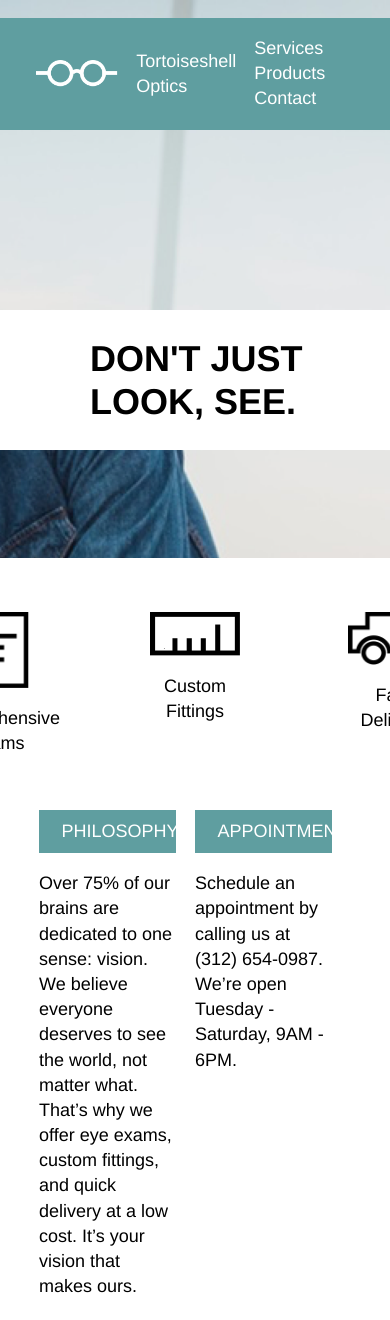
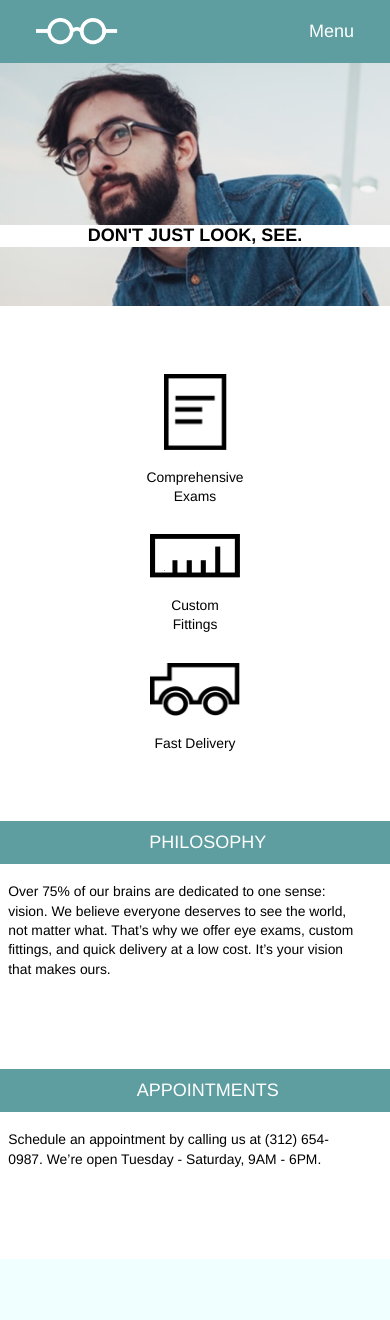
Before and after one commit to Jsheen21/Tortoiseshell, a plain HTML site: page index.html in a window 390 px wide. Shown: the top 1320 px of the page. Drawn offline with Linux system fonts and the light colour scheme.

Commit message:
media query done tortoiseshell complete.

```diff
--- a/resources/css/style.css
+++ b/resources/css/style.css
@@ -83,14 +83,57 @@ h1 {
 
 
 @media only screen and (max-width: 1024px) {
+  header {
+    height: 22rem;
+    padding-top: 0;
+  }
+
+  nav.container {
+    max-width: 100%;
+  }
+  .main-banner {
+    padding: 0.75rem 4rem;
+    margin-top: 5rem;
+    margin-right: 2rem;
+  }
+
+  .main-banner h1 {
+    font-size: 1.33rem;
+  }
 
 }
 
 @media only screen and (max-width: 700px) {
+  .menu ul {
+    display: none;
+  }
+
+  .menu ul.truncated-menu {
+    display: block;
+  }
 
 }
 
 @media only screen and (max-width: 560px) {
+  header div span {
+    display: none;
+  }
+
+  header {
+    background-position: 20%;
+    height: 17rem;
+  }
+
+  .main-banner {
+    width: 100%;
+    padding: 0 1rem;
+    margin: 9rem auto 0 auto;
+    text-align: center;
+  }
+
+  .main-banner h1 {
+    font-size: 1rem;
+  }
 
 }
 
@@ -103,7 +146,12 @@ h1 {
 }
 
 @media only screen and (max-width: 560px) {
-
+  .supporting {
+    flex-direction: column;
+    justify-content: flex-start;
+    align-items: center;
+    margin-top: 3rem;
+  }
 }
 
 /* Service Section */
@@ -129,6 +177,11 @@ h1 {
 }
 
 @media only screen and (max-width: 550px) {
+  .service {
+    height: auto;
+    margin: .77rem;
+    font-size: .77rem;
+  }
 
 }
 
@@ -153,6 +206,21 @@ h1 {
 }
 
 @media only screen and (max-width: 560px) {
+  .info {
+    width: 100%;
+  }
+
+  .info .title {
+    width: 100%;
+    max-width: none;
+    margin-right: 0;
+    text-align: center;
+  }
+
+  .info p {
+    padding: 1rem;
+    font-size: .77rem;
+  }
 
 }
 
@@ -173,5 +241,11 @@ footer img {
 }
 
 @media only screen and (max-width: 560px) {
+  footer {
+    justify-content: center;
+  }
 
+  footer div {
+    display: none;
+  }
 }
```
Also changed, not shown: 1 other file.
